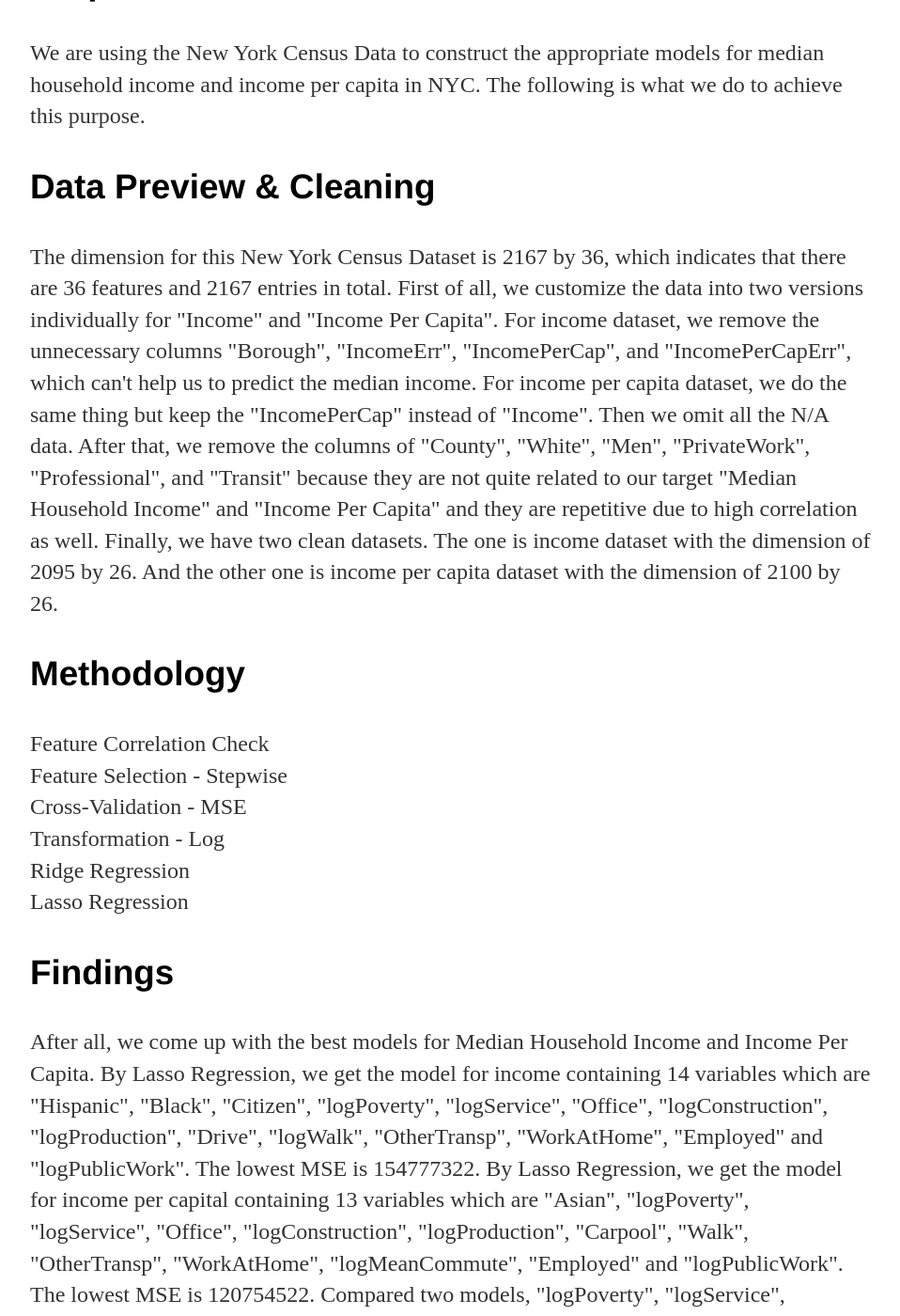
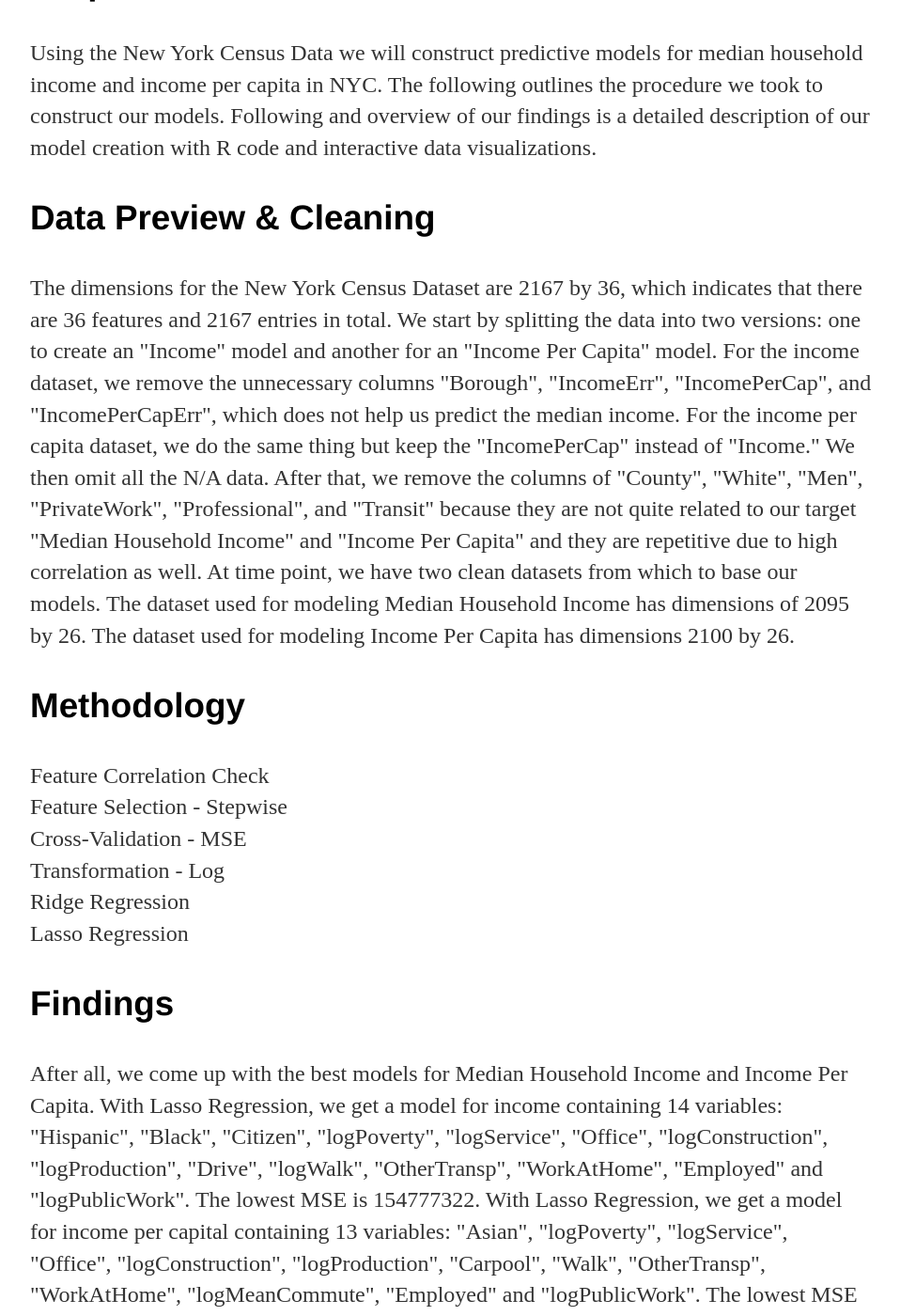
Before and after one commit to bgodd/bgodd.github.io, a Jekyll site: the page built from NYIncome/index.html, in a window 1280 px wide and 1400 px high, scrolled down 300 px. Shown: the whole window at 94% size, without its empty margins (160-1118 px from the left). Built offline with Jekyll 4.4.1, drawn with Linux system fonts in a browser that asks for light colours; some of the changed text lies outside the part shown.

Commit message:
minor text updates

```diff
--- a/NYIncome/index.html
+++ b/NYIncome/index.html
@@ -13,10 +13,10 @@
 			<iframe src="https://bgodd.github.io/NYIncome/interactive-maps/medianhousehold.html" frameborder="0" height="0" width="0" style="display:none;"></iframe>
 
 			<h3>Purpose</h3>
-			<p>We are using the New York Census Data to construct the appropriate models for median household income and income per capita in NYC. The following is what we do to achieve this purpose.</p>
+			<p>Using the New York Census Data we will construct predictive models for median household income and income per capita in NYC. The following outlines the procedure we took to construct our models.  Following and overview of our findings is a detailed description of our model creation with R code and interactive data visualizations.</p>
 
             <h3>Data Preview & Cleaning</h3>
-			<p>The dimension for this New York Census Dataset is 2167 by 36, which indicates that there are 36 features and 2167 entries in total. First of all, we customize the data into two versions individually for "Income" and "Income Per Capita". For income dataset, we remove the unnecessary columns "Borough", "IncomeErr", "IncomePerCap", and "IncomePerCapErr", which can't help us to predict the median income. For income per capita dataset, we do the same thing but keep the "IncomePerCap" instead of "Income". Then we omit all the N/A data. After that, we remove the columns of "County", "White", "Men", "PrivateWork", "Professional", and "Transit" because they are not quite related to our target "Median Household Income" and "Income Per Capita" and they are repetitive due to high correlation as well. Finally, we have two clean datasets. The one is income dataset with the dimension of 2095 by 26. And the other one is income per capita dataset with the dimension of 2100 by 26.</p>
+			<p>The dimensions for the New York Census Dataset are 2167 by 36, which indicates that there are 36 features and 2167 entries in total. We start by splitting the data into two versions: one to create an "Income" model and another for an "Income Per Capita" model. For the income dataset, we remove the unnecessary columns "Borough", "IncomeErr", "IncomePerCap", and "IncomePerCapErr", which does not help us predict the median income. For the income per capita dataset, we do the same thing but keep the "IncomePerCap" instead of "Income."  We then omit all the N/A data. After that, we remove the columns of "County", "White", "Men", "PrivateWork", "Professional", and "Transit" because they are not quite related to our target "Median Household Income" and "Income Per Capita" and they are repetitive due to high correlation as well. At time point, we have two clean datasets from which to base our models. The dataset used for modeling Median Household Income has dimensions of 2095 by 26. The dataset used for modeling Income Per Capita has dimensions 2100 by 26.</p>
 
             <h3>Methodology</h3>
 			<p>Feature Correlation Check<br>
@@ -29,11 +29,11 @@
             <h3>Findings</h3>
 			<p>After all, we come up with the best models for Median Household Income and Income Per Capita.
 
-By Lasso Regression, we get the model for income containing 14 variables which are "Hispanic", "Black", "Citizen", "logPoverty", "logService", "Office", "logConstruction", "logProduction", "Drive", "logWalk", "OtherTransp", "WorkAtHome", "Employed" and "logPublicWork". The lowest MSE is 154777322.
+With Lasso Regression, we get a model for income containing 14 variables: "Hispanic", "Black", "Citizen", "logPoverty", "logService", "Office", "logConstruction", "logProduction", "Drive", "logWalk", "OtherTransp", "WorkAtHome", "Employed" and "logPublicWork". The lowest MSE is 154777322.
 
-By Lasso Regression, we get the model for income per capital containing 13 variables which are "Asian", "logPoverty", "logService", "Office", "logConstruction", "logProduction", "Carpool", "Walk", "OtherTransp", "WorkAtHome", "logMeanCommute", "Employed" and "logPublicWork". The lowest MSE is 120754522.
+With Lasso Regression, we get a model for income per capital containing 13 variables: "Asian", "logPoverty", "logService", "Office", "logConstruction", "logProduction", "Carpool", "Walk", "OtherTransp", "WorkAtHome", "logMeanCommute", "Employed" and "logPublicWork". The lowest MSE is 120754522.
 
-Compared two models, "logPoverty", "logService", "logConstruction", "logProduction", "OtherTransp", "WorkAtHome", "Employed" and "logPublicWork" will influence both income and income per capita. They all have large coefficients which means they will significantly affect the result.</p>
+When comparing the two models, "logPoverty", "logService", "logConstruction", "logProduction", "OtherTransp", "WorkAtHome", "Employed" and "logPublicWork" influence both models; they all have large coefficients which means they will significantly affect the result.</p>
 
 			<h3>Detailed Model Explanation</h3>
 			<iframe src="https://bgodd.github.io/NYIncome/ModelSelection.html" frameborder="1" height="700" width="100%"></iframe>
```
